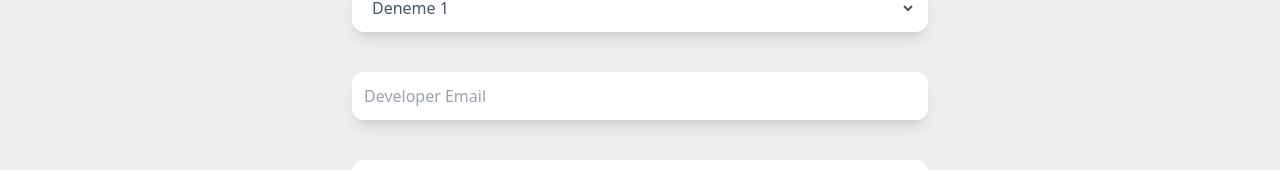
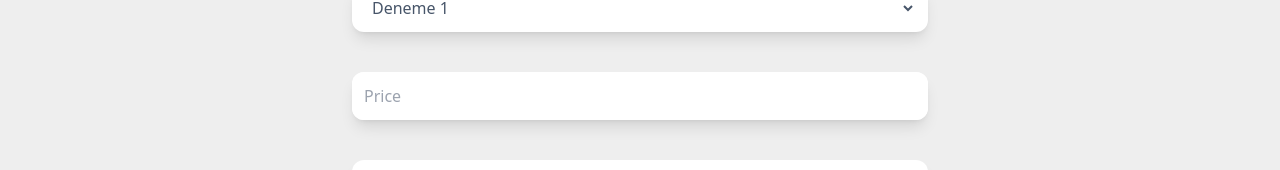
Before and after one commit to batuhanbaybas/batuhanbaybas-reactjs, a React (Create React App) app: page /product/new in a window 1280 px wide. Shown: the part 582-752 px from the top of the page. Built offline with nearby package versions, Linux system fonts and the light colour scheme.

Commit message:
add validaton

```diff
--- /dev/null
+++ b/src/Components/ValidationMessage/ValidationMessage.js
@@ -0,0 +1,15 @@
+import React from 'react'
+
+const ValidationMessage = (props) => {
+    return (
+        <>
+            <div className="text-red-600 text-xs italic">
+                {props.message}
+            </div>
+        </>
+
+
+    )
+}
+
+export default ValidationMessage
--- a/src/CustomComponents/CustomInput/CustomInput.js
+++ b/src/CustomComponents/CustomInput/CustomInput.js
@@ -2,6 +2,7 @@ import React from 'react'
 import CustomBar from '../CustomBar/CustomBar'
 
 const CustomInput = (props) => {
+
     return (
         <CustomBar className={props.wrapperClassName} >
             <input
@@ -12,6 +13,8 @@ const CustomInput = (props) => {
                 type={props.type} placeholder={props.placeholder}
                 onChange={props.onChange} value={props.value}
                 className={`${props.className} p-3 w-full rounded-xl  outline-none`} />
+
+
         </CustomBar>
     )
 }
--- a/src/Pages/AddProduct/AddProduct.js
+++ b/src/Pages/AddProduct/AddProduct.js
@@ -4,17 +4,29 @@ import { useNavigate } from 'react-router-dom'
 import SelectComponent from '../../Components/SelectComponent/SelectComponent'
 import CustomBar from '../../CustomComponents/CustomBar/CustomBar'
 import CustomInput from '../../CustomComponents/CustomInput/CustomInput'
-
+import * as Yup from 'yup'
+import ValidationMessage from '../../Components/ValidationMessage/ValidationMessage'
 const AddProduct = () => {
     const navigate = useNavigate();
+
+    const validationSchema = Yup.object({
+        productName: Yup.string().required('Please enter a product name'),
+        price: Yup.number().required('Please define a price for the product'),
+        category: Yup.string().required('Please select a category'),
+        description: Yup.string().required('Plese enter a description for the product'),
+        image: Yup.string().required('Please put an image for your product'),
+    })
+
+
     const formik = useFormik({
         initialValues: {
             productName: '',
             description: '',
             imageUrl: '',
             category: '',
-            devEmail: '',
+            price: '',
         },
+        validationSchema,
         onSubmit: values => {
             alert(JSON.stringify(values, null, 2))
             formik.resetForm()
@@ -23,14 +35,16 @@ const AddProduct = () => {
     })
 
     return (
-        <div className='max-w-xl mx-auto mt-16'>
+        <div className='max-w-xl mx-auto mt-16' >
             <h3 className='text-center font-bold text-2xl '>Create Product</h3>
             <form onSubmit={formik.handleSubmit}>
+                {formik.errors.productName && <ValidationMessage message={formik.errors.productName} />}
                 <CustomInput
                     placeholder={"Product name"}
                     onChange={formik.handleChange}
                     value={formik.values.productName}
                     name={"productName"} />
+                {formik.errors.description && formik.touched.description && <ValidationMessage message={formik.errors.description} />}
                 <textarea
                     cols={50}
                     autoComplete='off'
@@ -40,26 +54,29 @@ const AddProduct = () => {
                     onChange={formik.handleChange} value={formik.values.description}
                     className=" p-3 w-full rounded-xl h-24 resize-none  outline-none" />
 
+                {formik.errors.imageUrl && formik.touched.imageUrl && <ValidationMessage message={formik.errors.imageUrl} />}
                 <CustomInput
                     placeholder={"Image URL"}
                     onChange={formik.handleChange}
                     value={formik.values.imageUrl}
                     name={"imageUrl"} />
+
+                {formik.errors.category && formik.touched.category && <ValidationMessage message={formik.errors.category} />}
                 <SelectComponent name="category" onChange={formik.handleChange} value={formik.values.category} className="p-3" />
+                {formik.errors.price && formik.touched.price && <ValidationMessage message={formik.errors.price} />}
                 <CustomInput
-                    placeholder={"Developer Email"}
+                    placeholder={"Price"}
                     onChange={formik.handleChange}
-                    value={formik.values.devEmail}
-                    name={"devEmail"} />
+                    value={formik.values.price}
+                    name={"price"} />
                 <CustomBar>
-
                     <button type="submit" className="rounded-xl p-3 w-full">Create</button>
                 </CustomBar>
 
 
 
             </form>
-        </div>
+        </div >
     )
 }
 
```
